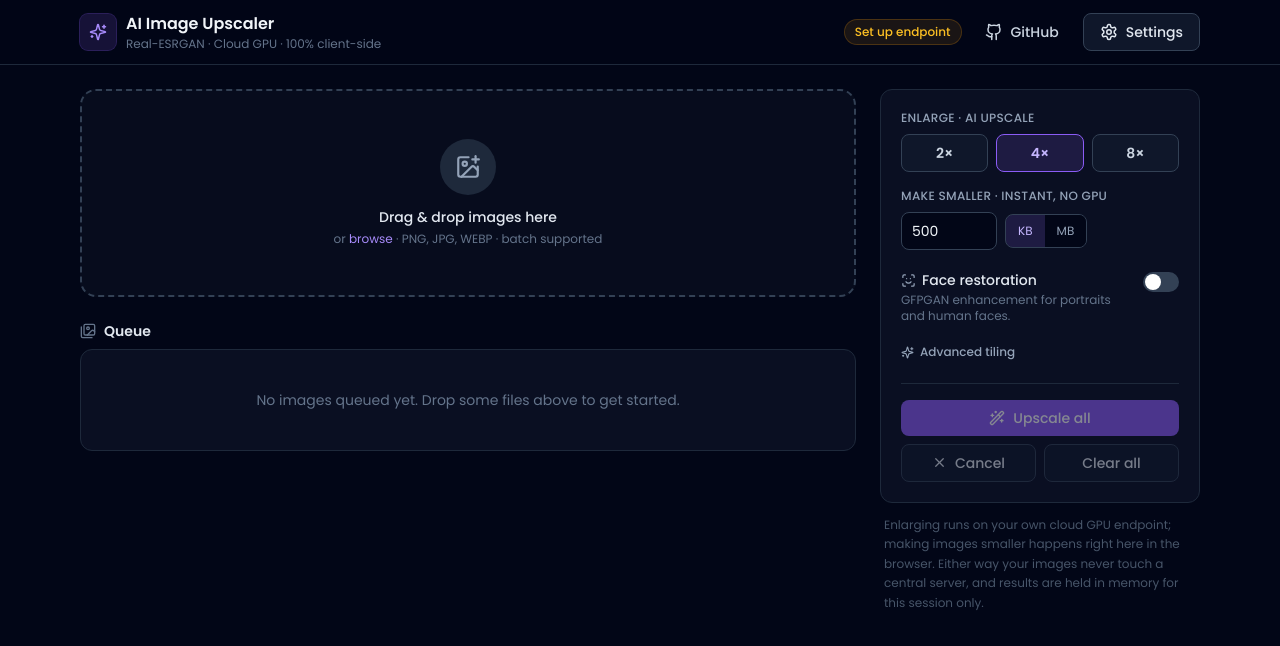
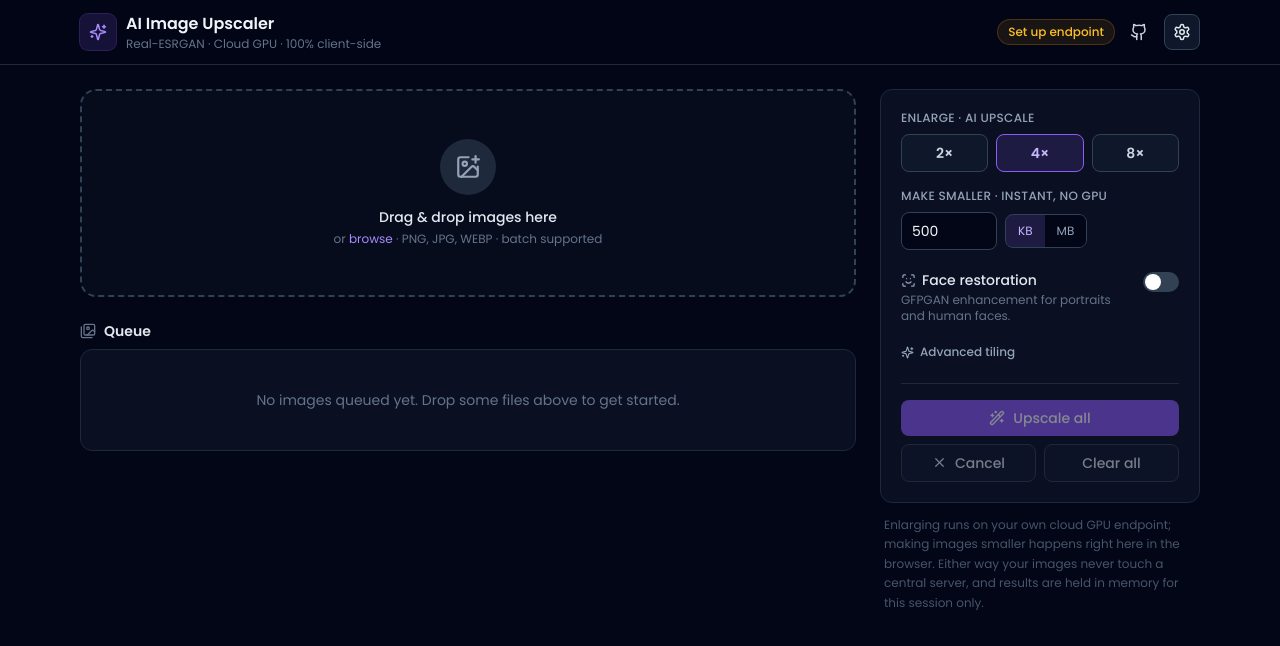
Before and after one commit to zhnuksyh/img-upscaler, a React (Vite) app: page / in a window 1280 px wide. Shown: the top 646 px of the page. Built offline with nearby package versions, Linux system fonts and the light colour scheme.

Commit message:
feat: collapse the header actions to icons
Drops the button labels and points GitHub at the actual repo instead of
the placeholder github.com. aria-label and title keep the accessible
name and tooltip.

```diff
--- a/src/components/Header.tsx
+++ b/src/components/Header.tsx
@@ -10,7 +10,7 @@
 export default function Header({
   onOpenSettings,
   configured,
-  githubUrl = 'https://github.com/',
+  githubUrl = 'https://github.com/zhnuksyh/img-upscaler',
 }: HeaderProps) {
   return (
     <header className="sticky top-0 z-30 border-b border-slate-800 bg-slate-950/80 backdrop-blur">
@@ -46,25 +46,26 @@
             {configured ? 'Endpoint set' : 'Set up endpoint'}
           </span>
 
+          {/* Icon-only: aria-label carries the accessible name, title the tooltip. */}
           <a
             href={githubUrl}
             target="_blank"
             rel="noreferrer noopener"
-            className="btn-ghost"
+            className="btn-ghost px-2"
             aria-label="View source on GitHub"
+            title="View source on GitHub"
           >
             <Github size={18} />
-            <span className="hidden sm:inline">GitHub</span>
           </a>
 
           <button
             type="button"
             onClick={onOpenSettings}
-            className="btn-secondary"
+            className="btn-secondary px-2"
             aria-label="Open settings"
+            title="Open settings"
           >
             <Settings size={18} />
-            <span className="hidden sm:inline">Settings</span>
           </button>
         </div>
       </div>
```
